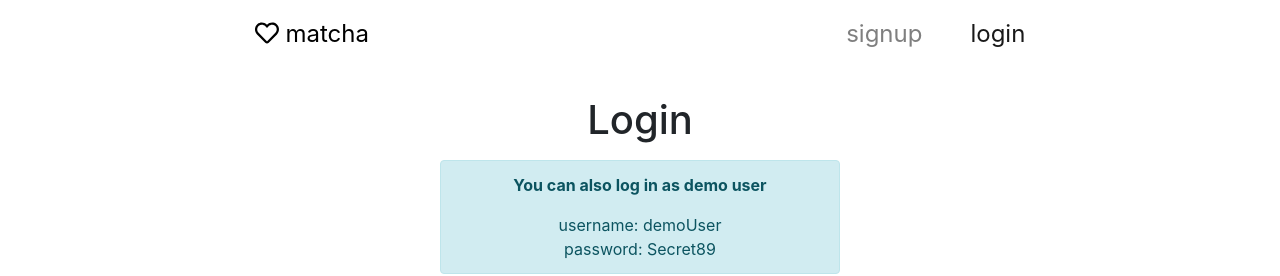
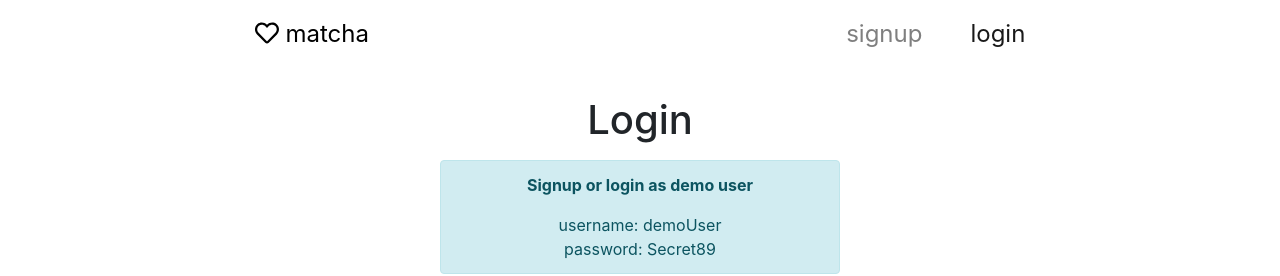
Before and after one commit to lapaset/matcha_demo, a React (Create React App) app in the folder client/: page /login in a window 1280 px wide. Shown: the top 276 px of the page. Built offline with nearby package versions, Linux system fonts and the light colour scheme; no server answers.

Commit message:
Change login message

```diff
--- a/client/src/components/Login/index.js
+++ b/client/src/components/Login/index.js
@@ -52,7 +52,7 @@ const Login = ({ setUser, wsClient }) => {
 			<h1 className="text-center mt-3">Login</h1>
 
 			<Alert variant='info' className="mt-3">
-				<p style={{ fontWeight: 'bold' }}>You can also log in as demo user</p>
+				<p style={{ fontWeight: 'bold' }}>Signup or login as demo user</p>
 				username: demoUser<br/>
 				password: Secret89
 			</Alert>
```
